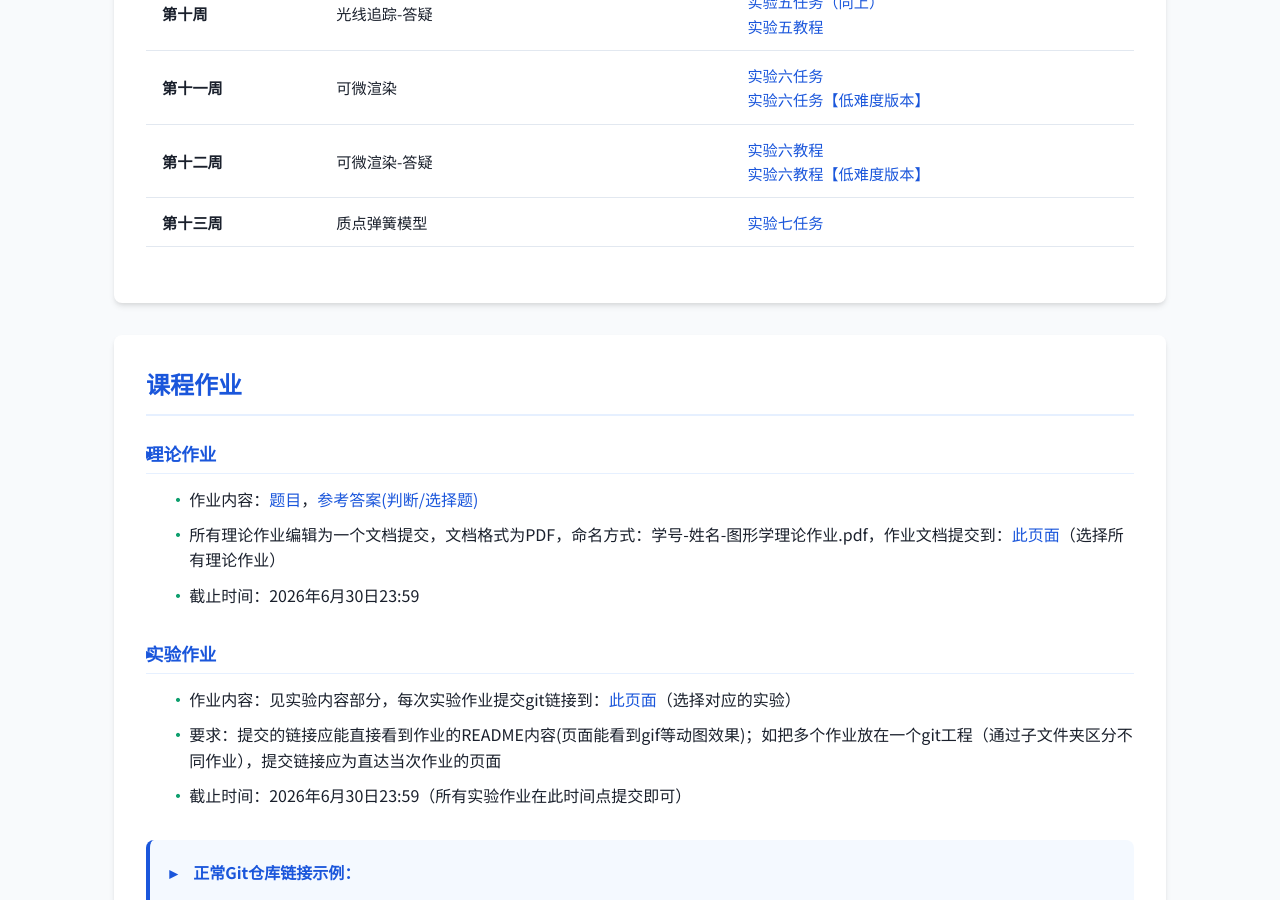
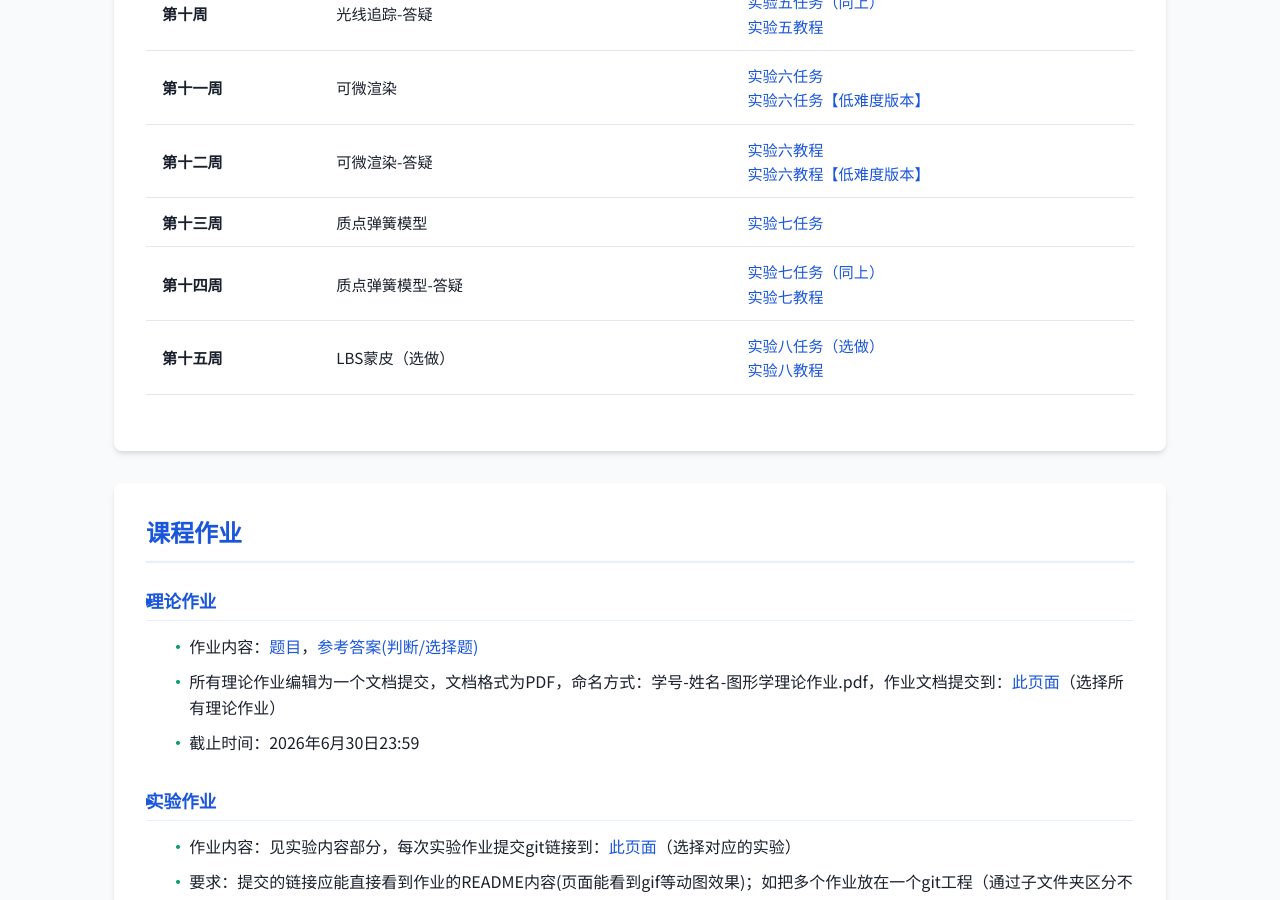
Before and after one commit to zhwinfo/zhwinfo.github.io, a Jekyll site: the page cg/index.html, which Jekyll copies as it is, in a window 1280 px wide and 900 px high, scrolled down 2590 px. Built offline with Jekyll 4.4.1, drawn with Linux system fonts in a browser that asks for light colours.

Commit message:
fast update

```diff
--- a/cg/index.html
+++ b/cg/index.html
@@ -628,6 +628,26 @@
                             </td>
                         </tr>
                     </tbody>
+                    <tbody>
+                        <tr>
+                            <td><strong>第十四周</strong></td>
+                            <td>质点弹簧模型-答疑</td>
+                            <td>
+                                <a href="https://bnu-3dv-lab.feishu.cn/wiki/Wnz1wQWJ2iPMj0kuSCOcU43JnNR" target="_blank">实验七任务（同上）</a><br>
+                                <a href="https://bnu-3dv-lab.feishu.cn/wiki/H47cwuNqdikDqEkcENCcQeronfh" target="_blank">实验七教程</a>
+                            </td>
+                        </tr>
+                    </tbody>
+                    <tbody>
+                        <tr>
+                            <td><strong>第十五周</strong></td>
+                            <td>LBS蒙皮（选做）</td>
+                            <td>
+                                <a href="https://bnu-3dv-lab.feishu.cn/wiki/Wnv1w8gvSi8Xe7k1EY6cQnKsnRg" target="_blank">实验八任务（选做）</a><br>
+                                <a href="https://bnu-3dv-lab.feishu.cn/wiki/HBjnwFI9RiPMZbk2l5bciSIxnvd" target="_blank">实验八教程</a>
+                            </td>
+                        </tr>
+                    </tbody>
                 </table>
             </div>
         </section>
```
